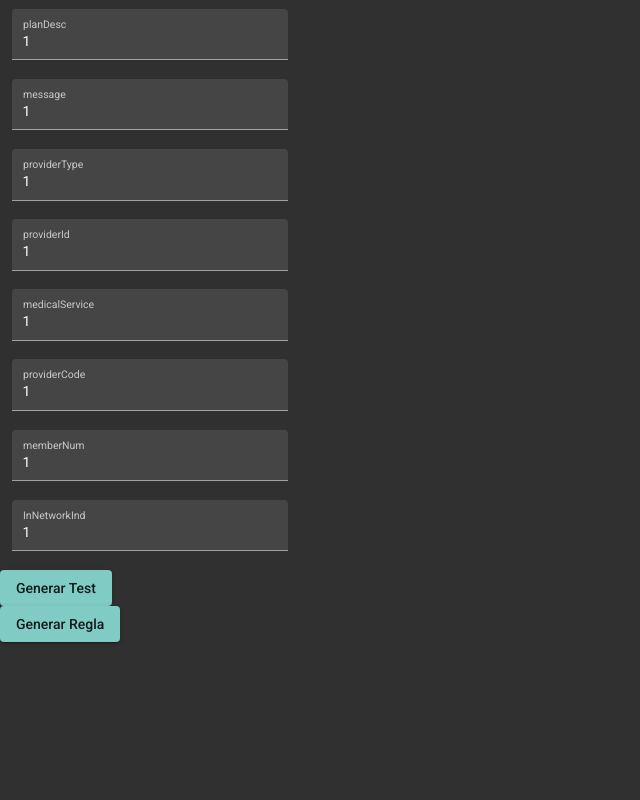
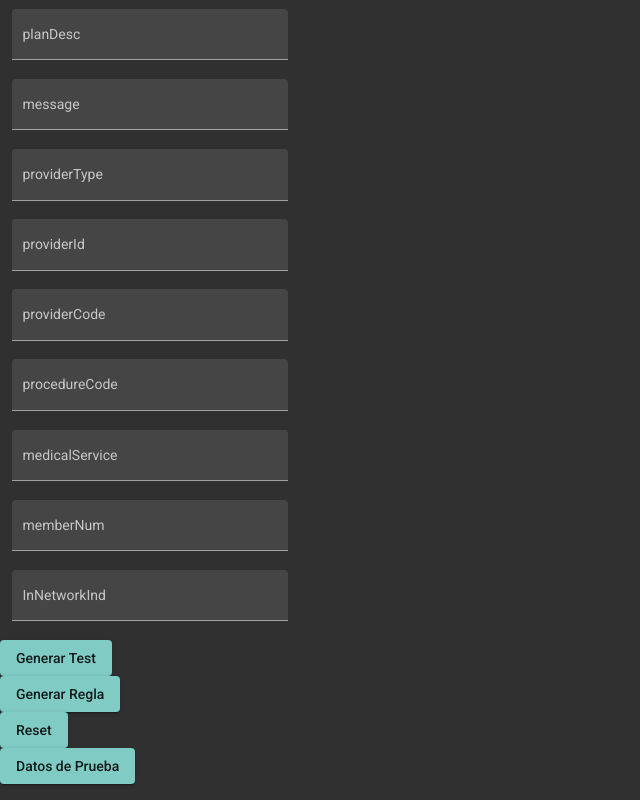
Before and after one commit to ahierro/rule-generator, an Angular app: page / in a window 1280 px wide. Shown: the part 712-1512 px from the top of the page, without its empty margins (0-640 px from the left). Before the commit the page ends 1370 px from the top, so only its background shows below. Built offline with nearby package versions, Linux system fonts and the light colour scheme.

Commit message:
se agrega procedure code

```diff
--- a/src/app/app.component.html
+++ b/src/app/app.component.html
@@ -90,14 +90,20 @@
       </div>
       <div class="row">
         <mat-form-field appearance="fill" class="col">
-          <mat-label>medicalService</mat-label>
-          <input formControlName="medicalService" matInput autocomplete="off">
+          <mat-label>providerCode</mat-label>
+          <input formControlName="providerCode" matInput autocomplete="off">
         </mat-form-field>
       </div>
       <div class="row">
         <mat-form-field appearance="fill" class="col">
-          <mat-label>providerCode</mat-label>
-          <input formControlName="providerCode" matInput autocomplete="off">
+          <mat-label>procedureCode</mat-label>
+          <input formControlName="procedureCode" matInput autocomplete="off">
+        </mat-form-field>
+      </div>
+      <div class="row">
+        <mat-form-field appearance="fill" class="col">
+          <mat-label>medicalService</mat-label>
+          <input formControlName="medicalService" matInput autocomplete="off">
         </mat-form-field>
       </div>
       <div class="row">
@@ -106,7 +112,6 @@
           <input formControlName="memberNum" matInput autocomplete="off">
         </mat-form-field>
       </div>
-
       <div class="row">
         <mat-form-field appearance="fill" class="col">
           <mat-label>InNetworkInd</mat-label>
@@ -123,6 +128,12 @@
     <div>
       <button (click)="generateRule()" mat-raised-button color="primary">Generar Regla</button>
     </div>
+    <div>
+      <button (click)="clearForm()" mat-raised-button color="primary">Reset</button>
+    </div>
+    <div>
+      <button (click)="testData()" mat-raised-button color="primary">Datos de Prueba</button>
+    </div>
   </div>
   <div>
     <pre>{{test}}</pre>
--- a/src/app/app.component.ts
+++ b/src/app/app.component.ts
@@ -19,28 +19,55 @@ export class AppComponent implements OnInit {
   constructor(private ruleGeneratorService: RuleGeneratorService,
               private fb: FormBuilder) {
     this.ruleForm = this.fb.group({
-      ticketNumber: new FormControl('1', [Validators.required]),
-      copay: new FormControl('1'),
-      coins: new FormControl('1'),
-      stc: new FormControl('1'),
-      ded: new FormControl('1'),
-      ruleName: new FormControl('1'),
-      custAbbr: new FormControl('1'),
-      payerId: new FormControl('1'),
-      recoPayerId: new FormControl('1'),
-      revCode: new FormControl('1'),
-      providerType: new FormControl('1'),
-      patientType: new FormControl('1'),
-      providerId: new FormControl('1'),
-      medicalService: new FormControl('1'),
-      providerCode: new FormControl('1'),
-      memberNum: new FormControl('1'),
-      planDesc: new FormControl('1'),
-      inNetworkInd: new FormControl('1'),
-      message: new FormControl('1')
+      ticketNumber: new FormControl('', [Validators.required]),
+      copay: new FormControl(''),
+      coins: new FormControl(''),
+      stc: new FormControl(''),
+      ded: new FormControl(''),
+      ruleName: new FormControl(''),
+      custAbbr: new FormControl(''),
+      payerId: new FormControl(''),
+      recoPayerId: new FormControl(''),
+      revCode: new FormControl(''),
+      providerType: new FormControl(''),
+      patientType: new FormControl(''),
+      providerId: new FormControl(''),
+      medicalService: new FormControl(''),
+      providerCode: new FormControl(''),
+      memberNum: new FormControl(''),
+      planDesc: new FormControl(''),
+      inNetworkInd: new FormControl(''),
+      message: new FormControl(''),
+      procedureCode: new FormControl('')
     });
   }
-
+  testData(){
+    this.ruleForm = this.fb.group({
+      ticketNumber: new FormControl('35098456', [Validators.required]),
+      copay: new FormControl('150.0'),
+      coins: new FormControl('0.1'),
+      stc: new FormControl('50'),
+      ded: new FormControl(''),
+      ruleName: new FormControl('Default to stc 50 for payerId LALALA'),
+      custAbbr: new FormControl('nkanse,nkansm'),
+      payerId: new FormControl('LALALA'),
+      recoPayerId: new FormControl('REC0013'),
+      revCode: new FormControl('401,383'),
+      providerType: new FormControl('34221'),
+      patientType: new FormControl('Outpatient'),
+      providerId: new FormControl('9976563'),
+      medicalService: new FormControl('Hospital'),
+      providerCode: new FormControl('23232'),
+      memberNum: new FormControl('63123'),
+      planDesc: new FormControl('HOLA MUNDO'),
+      inNetworkInd: new FormControl('Y'),
+      message: new FormControl('Mensaje de prueba'),
+      procedureCode: new FormControl('123')
+    });
+  }
+  clearForm(){
+    this.ruleForm.reset();
+  }
   ngOnInit(): void {
   }
 
@@ -78,6 +105,30 @@ export class AppComponent implements OnInit {
         value: this.ruleForm.value.providerType
       } as RuleCondition);
     }
+    if (!!this.ruleForm.value.providerId) {
+      ruleConditions.push({
+        fieldName: 'providerId',
+        isNumber: false,
+        conditionType: "StcResolutionInput",
+        value: this.ruleForm.value.providerId
+      } as RuleCondition);
+    }
+    if (!!this.ruleForm.value.providerCode) {
+      ruleConditions.push({
+        fieldName: 'providerCode',
+        isNumber: false,
+        conditionType: "StcResolutionInput",
+        value: this.ruleForm.value.providerCode
+      } as RuleCondition);
+    }
+    if (!!this.ruleForm.value.procedureCode) {
+      ruleConditions.push({
+        fieldName: 'procedureCode',
+        isNumber: false,
+        conditionType: "StcResolutionInput",
+        value: this.ruleForm.value.procedureCode
+      } as RuleCondition);
+    }
     if (!!this.ruleForm.value.patientType) {
       ruleConditions.push({
         fieldName: 'patientType',
@@ -86,28 +137,12 @@ export class AppComponent implements OnInit {
         value: this.ruleForm.value.patientType
       } as RuleCondition);
     }
-    if (!!this.ruleForm.value.providerId) {
-      ruleConditions.push({
-        fieldName: 'providerId',
-        isNumber: false,
-        conditionType: "StcResolutionInput",
-        value: this.ruleForm.value.providerId
-      } as RuleCondition);
-    }
     if (!!this.ruleForm.value.medicalService) {
       ruleConditions.push({
         fieldName: 'medicalService',
         isNumber: false,
         conditionType: "StcResolutionInput",
         value: this.ruleForm.value.medicalService
-      } as RuleCondition);
-    }
-    if (!!this.ruleForm.value.providerCode) {
-      ruleConditions.push({
-        fieldName: 'providerCode',
-        isNumber: false,
-        conditionType: "StcResolutionInput",
-        value: this.ruleForm.value.providerCode
       } as RuleCondition);
     }
 
--- a/src/app/services/rule-generator.service.ts
+++ b/src/app/services/rule-generator.service.ts
@@ -19,7 +19,8 @@ export class RuleGeneratorService {
     this.aliases.set("patientType", "$pType");
     this.aliases.set("providerId", "$provider");
     this.aliases.set("medicalService", "$mService");
-    this.aliases.set("providerCode", "$provider");
+    this.aliases.set("providerCode", "$providerCode");
+    this.aliases.set("procedureCode", "$procCode");
 
   }
 
@@ -43,7 +44,7 @@ export class RuleGeneratorService {
   getCommonCondition(fieldName: string, fieldValue: any, isNumber: boolean, negate: boolean) {
     const formattedVal = this.formatFieldValue(fieldValue, isNumber, negate);
     const alias = this.aliases.get(fieldName);
-    return ` ${alias} : ${fieldName} ${formattedVal}`
+    return ` ${alias} : ${this.getFieldName(fieldName)}${formattedVal}`
   }
 
   generateRule(rule: Rule): string {
@@ -62,14 +63,19 @@ export class RuleGeneratorService {
     const inNetworkInd = this.getInNetWork(rule.ruleConditions.find(ruleCond => ruleCond.fieldName == 'inNetworkInd'));
     const planDesc = this.getPlanDesc(rule.ruleConditions.find(ruleCond => ruleCond.fieldName == 'planDesc'));
     const memberNum = this.getMemberNum(rule.ruleConditions.find(ruleCond => ruleCond.fieldName == 'memberNum'));
-
+    const procCode = this.getMemberNum(rule.ruleConditions.find(ruleCond => ruleCond.fieldName == 'procedureCode'));
+    let delivery = '';
+    if(procCode){
+      delivery = `
+           $delivery : dalDelivery != null,`
+    }
     return `//${rule.ticketNumber}
 rule "${rule.name}"
     when
         $sri : StcResolutionInput(
            $benefits : ebDalMaps != null,
-           $episode : episode != null,
-           $custAbbr : episode ["CustomerAbbr"] ${this.formatFieldValue(rule.customerAbbr,false,false)},
+           $episode : episode != null,${delivery}
+           $custAbbr : episode ["CustomerAbbr"]${this.formatFieldValue(rule.customerAbbr,false,false)},
           ${stcResolutionInputStr}
         )
         ${planDesc} ${memberNum}
@@ -163,8 +169,16 @@ end`
     const value = this.formatFieldValue(ruleCondition.value,ruleCondition.isNumber,ruleCondition.negate);
     return `
         DalMap(
-            $memNum : this["EPISODE_INSURANCE.MemberNum"] ${value}
+            $memNum : this["EPISODE_INSURANCE.MemberNum"]${value}
         ) from $episode
 `;
   }
+
+  private getFieldName(fieldName: string) {
+    if(fieldName == 'procedureCode'){
+      return `dalDelivery["ProcedureCode"]`;
+    }else{
+      return fieldName;
+    }
+  }
 }
```
